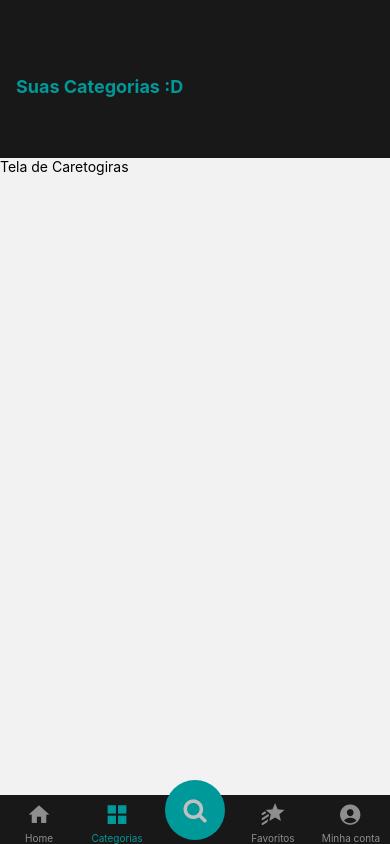
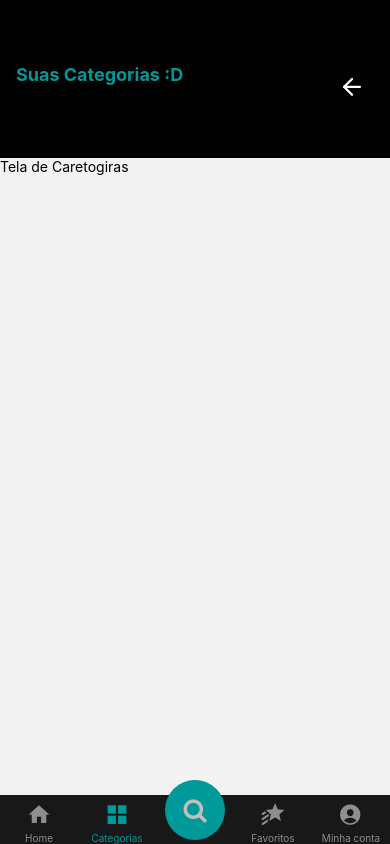
Before and after one commit to EriksJunior/Cliente_Promotion_App, a React Native app: screen /Categorias in a window 390 px wide. Built offline with nearby package versions, Linux system fonts and the light colour scheme; no server answers.

Commit message:
feat: ajudatado problema do header nas outras rotas

```diff
--- a/src/components/Header/index.tsx
+++ b/src/components/Header/index.tsx
@@ -3,18 +3,20 @@ import React from "react";
 import { Container, Content, TextHeader, TouchableOpacityIcon } from "./styles";
 import { Feather } from "@expo/vector-icons";
 interface IUserName {
-  headerText?: string;
-  icon?: 'user'
+  headerText?: string
+  icon?: 'user' | 'arrow-left'
+  backgroundColor?: string
+  colorIcon?: string
 }
 
-export default function Header({ headerText, icon }: IUserName) {
+export default function Header({ headerText, icon, backgroundColor, colorIcon }: IUserName) {
   return (
-    <Container>
+    <Container backgroundColor={backgroundColor}>
       <Content>
         <TextHeader>{headerText}</TextHeader>
 
         <TouchableOpacityIcon activeOpacity={0.5}>
-          <Feather name={icon} size={27} color="#fff" />
+          <Feather name={icon} size={27} color={colorIcon} />
         </TouchableOpacityIcon>
       </Content>
     </Container>
--- a/src/components/Header/styles.ts
+++ b/src/components/Header/styles.ts
@@ -5,8 +5,12 @@ import {
 
 const statusBarHeight = StatusBar.currentHeight ? StatusBar.currentHeight + 22 : 64;
 
-export const Container = styled.View`
-  background-color: #181818;
+interface IContainerStyleProps {
+  backgroundColor?: string
+}
+
+export const Container = styled.View<IContainerStyleProps>`
+  background-color: ${props => props.backgroundColor};
   padding-top: ${statusBarHeight}px;
   padding-left: 16px;
   padding-right: 16px;
@@ -16,7 +20,7 @@ export const Container = styled.View`
 
 export const Content = styled.View`
   flex: 1;
-  flex-direction: row;
+  flex-direction: row ;//passar style row-reverse nos componente
   align-items: center;
   justify-content: space-between;
 `;
--- a/src/page/Categories/index.tsx
+++ b/src/page/Categories/index.tsx
@@ -4,7 +4,7 @@ import Header from '../../components/Header';
 export default function Categories(){
   return(
     <View>
-      <Header headerText="Suas Categorias :D"/>
+      <Header headerText="Suas Categorias :D" backgroundColor={'black'} icon={'arrow-left'} colorIcon={'#fff'}/>
       <Text>Tela de Caretogiras</Text>
     </View>
   )
--- a/src/page/Home/index.tsx
+++ b/src/page/Home/index.tsx
@@ -21,7 +21,7 @@ export default function App() {
 
   return (
     <View style={styles.container}>
-      <Header headerText={'Ola, Eriks Junior'} icon={'user'}/>
+      <Header headerText={'Ola, Eriks Junior'} icon={'user'} colorIcon={'#fff'} backgroundColor={'#181818'} />
       <Balance />
       <Text style={styles.title}>Lojas Favoritas</Text>
       <View style={styles.contentPictureCompany}>
```
